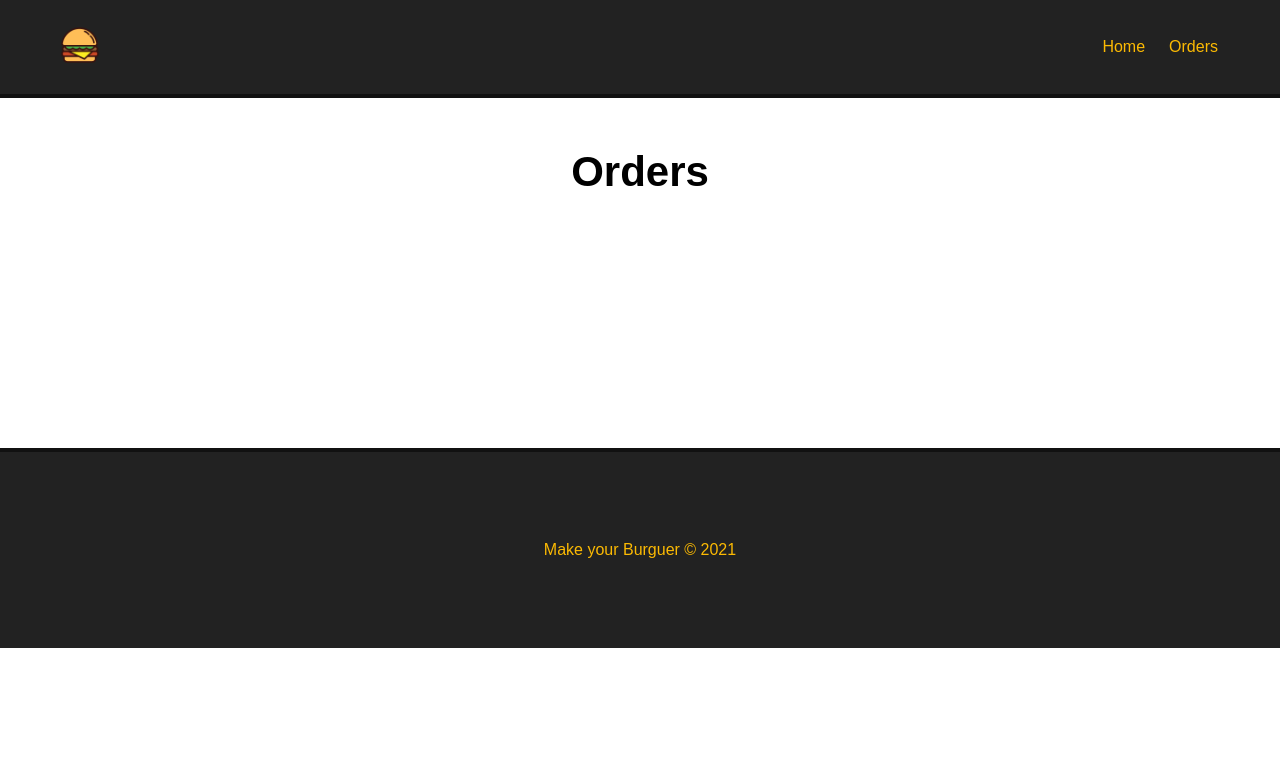
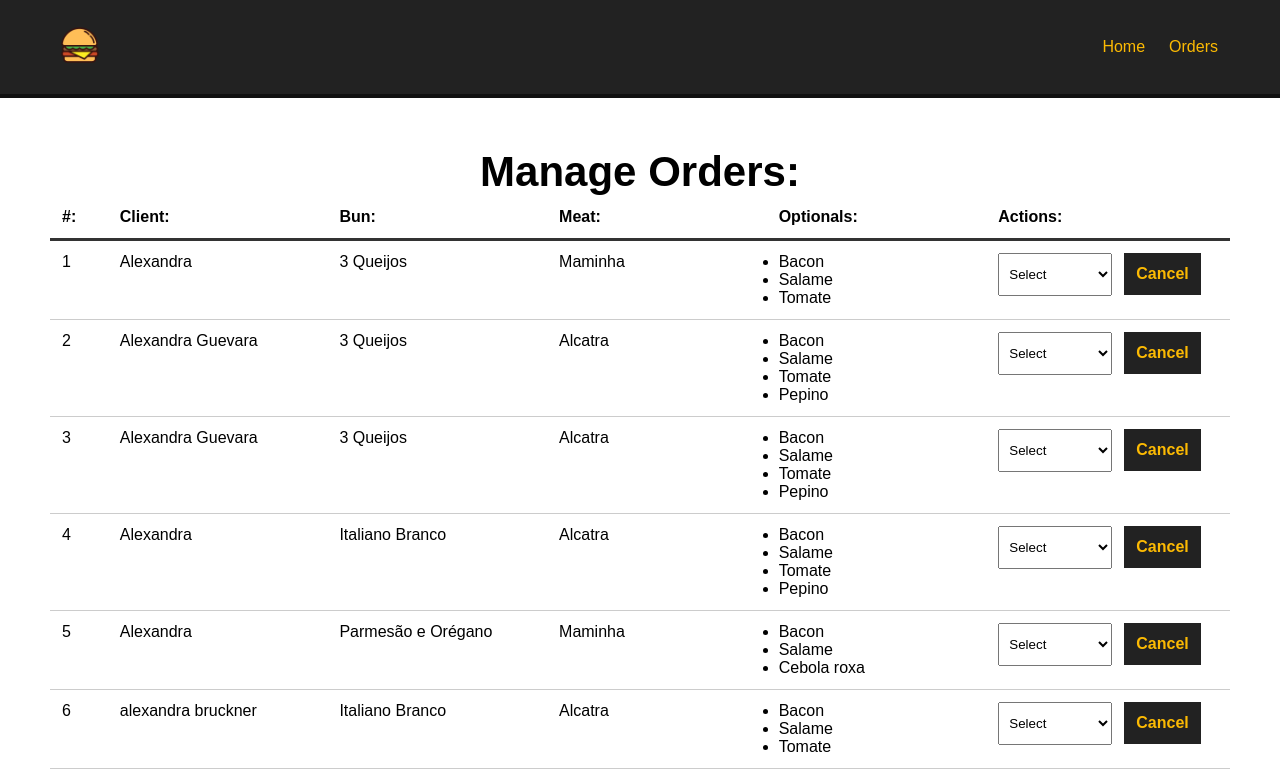
Before and after one commit to aleeeguevara/hamburger-order, a Vue app: page /orders in a window 1280 px wide. Shown: the top 779 px of the page. Built offline with nearby package versions, Linux system fonts and the light colour scheme; data requests are answered from the project's data file.

Commit message:
feat: add table with the orders data on page orders

```diff
--- a/db/db.json
+++ b/db/db.json
@@ -265,6 +265,16 @@
       ],
       "status": "Solicited",
       "id": 16
+    },
+    {
+      "nome": "Alexandra",
+      "pao": "Italiano Branco",
+      "carne": "Alcatra",
+      "opcionais": [
+        "Bacon"
+      ],
+      "status": "Solicited",
+      "id": 17
     }
   ]
 }
--- /dev/null
+++ b/src/components/Dashboard.vue
@@ -0,0 +1,116 @@
+<template>
+  <div class="burger-table">
+    <div>
+      <div id="burger-table-heading">
+        <div class="order-id">#:</div>
+        <div>Client:</div>
+        <div>Bun:</div>
+        <div>Meat:</div>
+        <div>Optionals:</div>
+        <div>Actions:</div>
+      </div>
+    </div>
+    <div id="burger-table-rows">
+      <div class="burger-table-row" v-for="order in orders" :key="order.id">
+        <div class="order-number">{{order.id}}</div>
+        <div>{{order.nome}}</div>
+        <div>{{order.pao}}</div>
+        <div>{{order.carne}}</div>
+        <div>
+          <ul v-for="(optional, index) in order.opcionais" :key="index">
+            <li>{{optional}}</li>
+          </ul>
+        </div>
+        <div>
+          <select name="status" class="status">
+            <option value="">Select</option>
+            <option v-for="stat in status" :key="stat.id" value="stat.tipo">{{stat.tipo}}</option>
+          </select>
+          <button class="delete-btn">Cancel</button>
+        </div>
+      </div>
+    </div>
+  </div>
+</template>
+
+<script>
+export default {
+  name: 'DashboardComponent',
+  data() {
+    return {
+      orders: null,
+      order_id: null,
+      status: [],
+    };
+  },
+  methods: {
+    async getList() {
+      const getBurgers = await fetch('http://localhost:3000/burgers');
+      const data = await getBurgers.json();
+      this.orders = data;
+    },
+    async getStatus() {
+      const getStat = await fetch('http://localhost:3000/status');
+      const dataStatus = await getStat.json();
+      console.log(dataStatus);
+      this.status = dataStatus;
+    },
+  },
+  mounted() {
+    this.getList();
+    this.getStatus();
+  },
+};
+</script>
+
+<style scoped>
+#burger-table{
+  max-width: 1200px;
+  margin: 0 auto;
+}
+#burger-table-heading,
+#burger-table-rows,
+.burger-table-row {
+  display: flex;
+  flex-wrap: wrap;
+}
+#burger-table-heading{
+  font-weight: bold;
+  padding: 12px;
+  border-bottom: 3px solid #333;
+}
+#burger-table-heading div,
+.burger-table-row div{
+  width: 19%;
+}
+.burger-table-row {
+  width: 100%;
+  padding: 12px;
+  border-bottom: 1px solid #ccc;
+}
+
+#burger-table-heading .order-id,
+.burger-table-row .order-number {
+  width: 5%;
+}
+
+select {
+  padding: 12px 6px;
+  margin-right: 12px;
+}
+
+.delete-btn{
+  background-color: #222;
+  color: #FCBA03;
+  font-weight: bold;
+  border: 2px solid #222;
+  padding: 10px;
+  font-size: 16px;
+  cursor: pointer;
+  transition: .5s;
+}
+.delete-btn:hover{
+  background-color: transparent;
+  color: #222;
+}
+</style>
--- a/src/components/Footer.vue
+++ b/src/components/Footer.vue
@@ -1,7 +1,7 @@
 <template>
-  <footer id="footer">
-    <p>Make your Burguer &copy; 2021</p>
-  </footer>
+    <footer id="footer">
+      <p>Make your Burguer &copy; 2021</p>
+    </footer>
 </template>
 
 <script>
@@ -15,11 +15,11 @@ export default {
     align-items: center;
     background-color: #222;
     border-top: 4px solid #111;
-    bottom: 0;
     color: #FCBA03;
     display: flex;
     height: 200px;
     justify-content: center;
     width: 100%;
+    bottom: 0;
   }
 </style>
--- a/src/views/OrdersView.vue
+++ b/src/views/OrdersView.vue
@@ -1,5 +1,23 @@
 <template>
   <div class="main-container">
-    <h1>Orders</h1>
+    <h1>Manage Orders:</h1>
+    <DashboardComponent />
   </div>
 </template>
+
+<script>
+import DashboardComponent from '../components/Dashboard.vue';
+
+export default {
+  name: 'OrdersComponent',
+  components: {
+    DashboardComponent,
+  },
+};
+</script>
+
+<style scoped>
+  .main-container{
+    min-height: 450px;
+  }
+</style>
```
Also changed, not shown: src/components/sss.vue (added).
